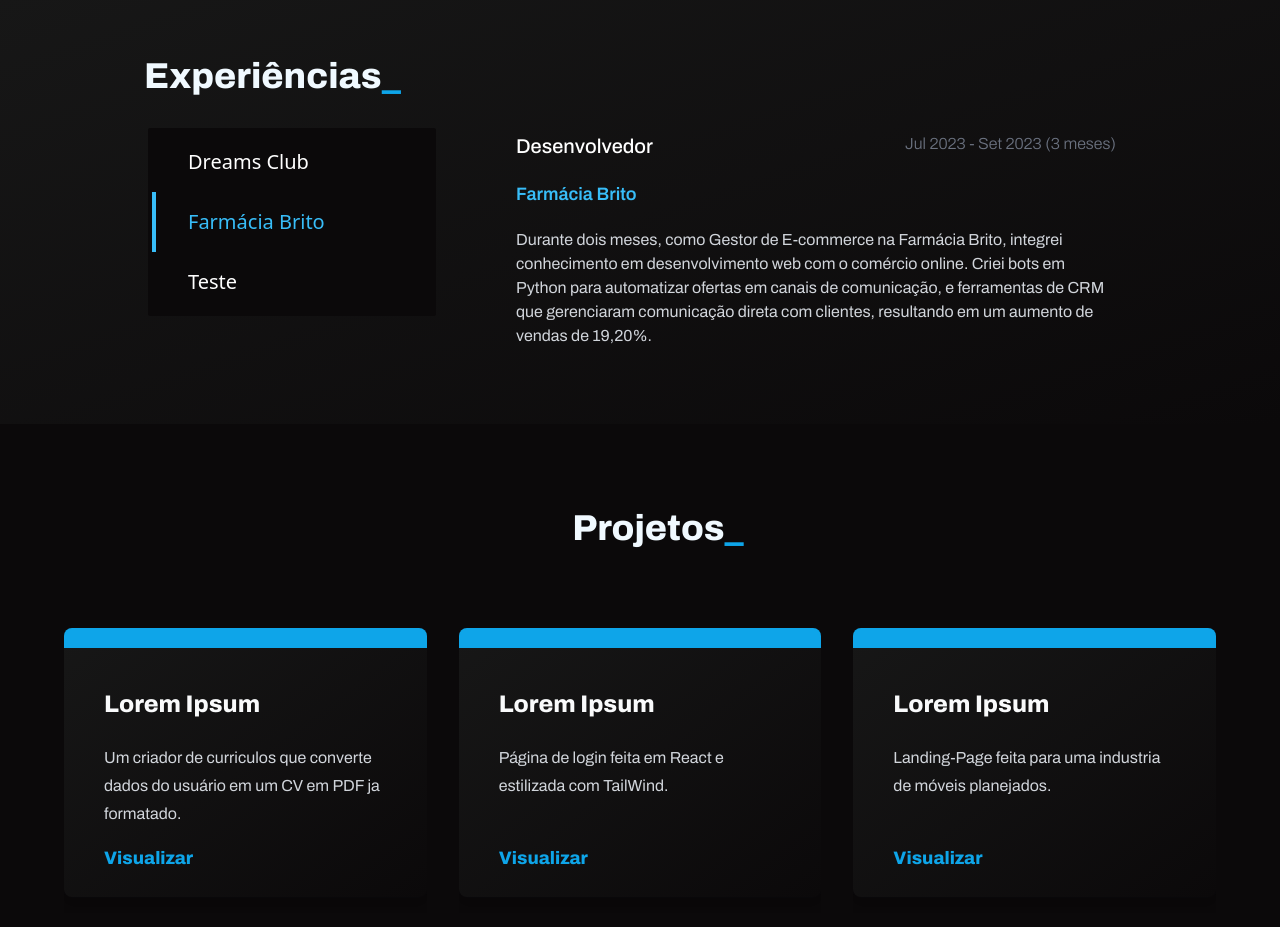
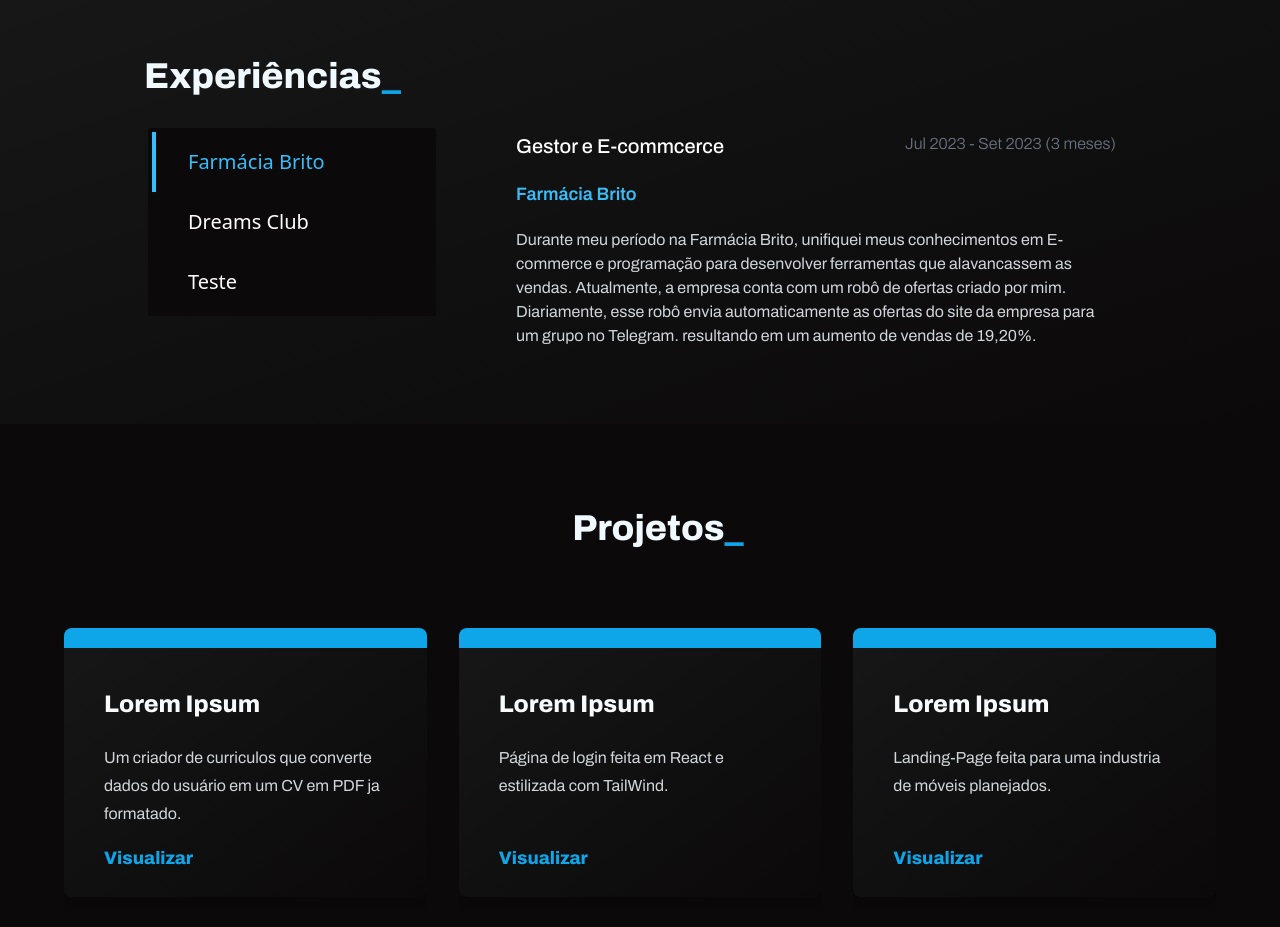
Before and after one commit to allanfernds/meu-portifolio-em-react, a React (Create React App) app: page / in a window 1280 px wide. Shown: the part 1440-2367 px from the top of the page. Built offline with nearby package versions, Linux system fonts and the light colour scheme.

Commit message:
update VerticalTabs.jsx

```diff
--- a/src/components/VerticalTabs.jsx
+++ b/src/components/VerticalTabs.jsx
@@ -12,18 +12,18 @@ export default function VerticalTabs() {
 
   const data = [
     {
+      label: 'Farmácia Brito',
+      value: 'Farmácia Brito',
+      office: 'Gestor e E-commcerce',
+      date: 'Jul 2023 - Set 2023 (3 meses)',
+      desc: `Durante meu período na Farmácia Brito, unifiquei meus conhecimentos em E-commerce e programação para desenvolver ferramentas que alavancassem as vendas. Atualmente, a empresa conta com um robô de ofertas criado por mim. Diariamente, esse robô envia automaticamente as ofertas do site da empresa para um grupo no Telegram. resultando em um aumento de vendas de 19,20%.`,
+    },
+    {
       label: 'Dreams Club',
       value: 'Dreams Club',
       office: 'Gestor de E-commerce E Marketplace',
       date: 'Jul 2023 - Set 2023 (3 meses)',
       desc: `Trabalhei na gestão e criação das plataformas de venda da empresa, implementando padrões de cadastro de produtos e otimizando a logística de entrega.`,
-    },
-    {
-      label: 'Farmácia Brito',
-      value: 'Farmácia Brito',
-      office: 'Desenvolvedor ',
-      date: 'Jul 2023 - Set 2023 (3 meses)',
-      desc: `Durante dois meses, como Gestor de E-commerce na Farmácia Brito, integrei conhecimento em desenvolvimento web com o comércio online. Criei bots em Python para automatizar ofertas em canais de comunicação, e ferramentas de CRM que gerenciaram comunicação direta com clientes, resultando em um aumento de vendas de 19,20%.`,
     },
     {
       label: 'Teste',
```
